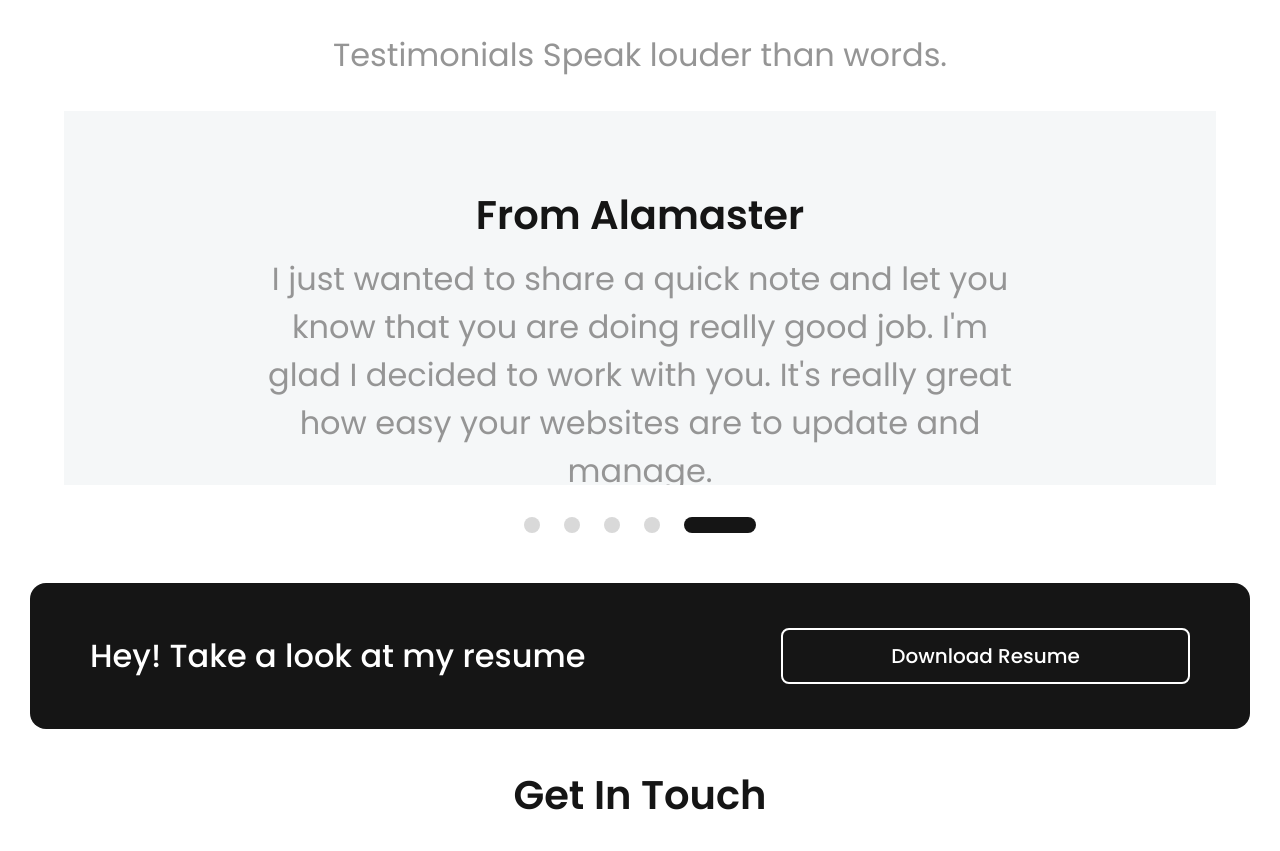
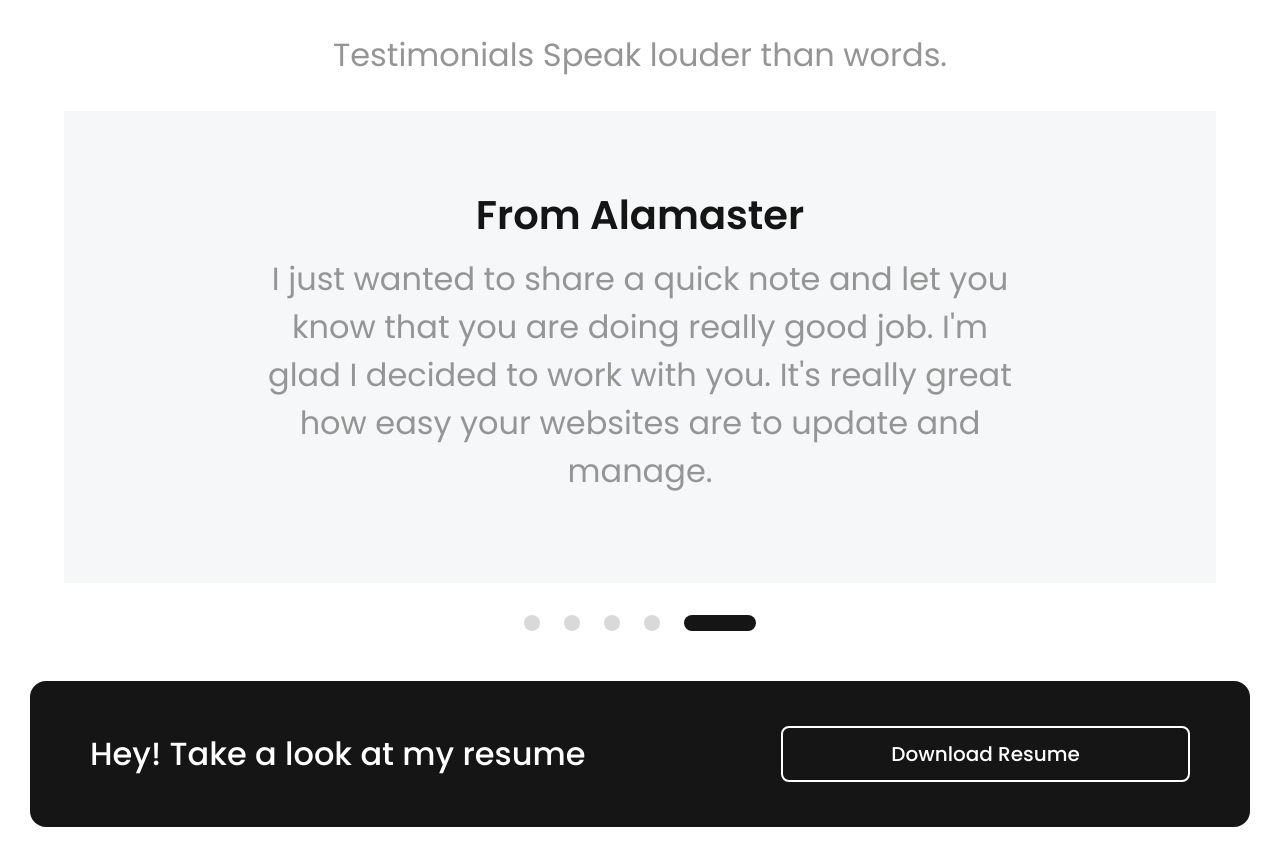
Before and after one commit to mmustaphak/ui-ux-portfolio, a React (Vite) app: page / in a window 1280 px wide. Shown: the part 2570-3421 px from the top of the page. Built offline with nearby package versions, Linux system fonts and the light colour scheme; no server answers.

Commit message:
Fixed the testimonial card siziing

```diff
--- a/src/components/Testimonial/TestimonialCard.jsx
+++ b/src/components/Testimonial/TestimonialCard.jsx
@@ -19,7 +19,7 @@ export default function TestimonialCard({
           handleObserve(node)
         }
       }}
-      className={`max-h-[374px] bg-whitish p-5 snap-center snap-always basis-[90vw] shrink-0 sm:max-w-[600px]  md:max-w-none md:p-10 lg:px-[188px] lg:py-[88px]`}
+      className={`max-h-[374px] bg-whitish p-5 snap-center snap-always basis-[90vw] shrink-0 sm:max-w-[600px]  md:max-w-none md:p-10 lg:max-h-none lg:max-w-[1220px] lg:px-[188px] lg:py-[88px]`}
       id={id}
       data-id={id}
     >
```
